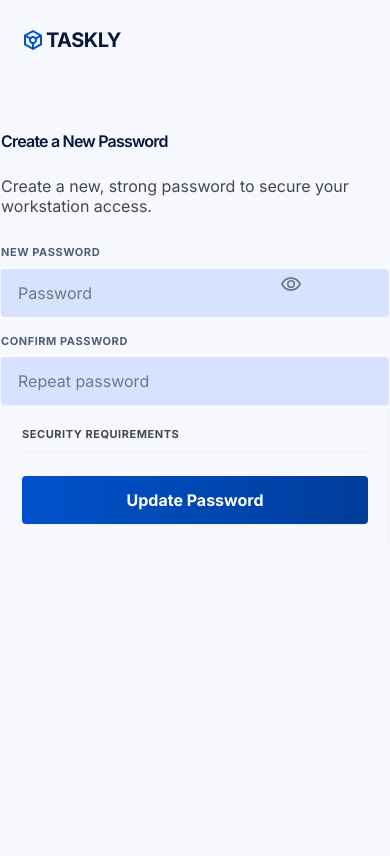
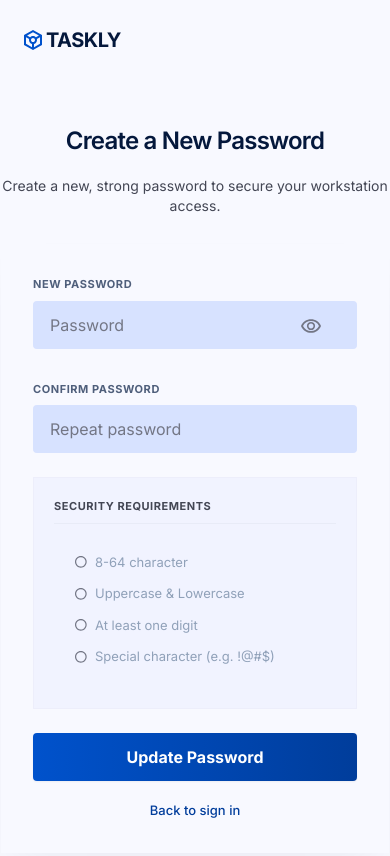
Before and after one commit to AyaHassan55/taskly, a React (Vite) app: page /reset-password in a window 390 px wide. Shown: the top 856 px of the page. Built offline with nearby package versions, Linux system fonts and the light colour scheme.

Commit message:
fix(ui):Edit spaces and responsive ui in Reset password page

```diff
--- a/src/pages/Reset_Password.tsx
+++ b/src/pages/Reset_Password.tsx
@@ -34,14 +34,14 @@ const Reset_Password = ({ }: IProps) => {
     const password = watch('password', "");
     const passwordChecks = {
         length: password.length >= 8 && password.length < 64,
-        uppercase: /[A-Z]/.test(password) ,
-        lowercase :/[a-z]/.test(password),
+        uppercase: /[A-Z]/.test(password),
+        lowercase: /[a-z]/.test(password),
 
         digit: /\d/.test(password),
         special: /[!@#$%^&*]/.test(password),
     }
     const [searchParam] = useSearchParams();
-    const accessToken=searchParam.get("access_token")
+    const accessToken = searchParam.get("access_token")
 
     // handel submit
     const onSubmit = async (data: ResetPasswordFormData) => {
@@ -76,18 +76,19 @@ const Reset_Password = ({ }: IProps) => {
     };
     return (
         <div className="flex justify-center align-center min-h-screen w-full ">
-            <div className=" md:w-lg flex-col  justify-start border border-transparent rounded-lg md:shadow-[0px_24px_48px_-12px_#041B3C0F] md:p-10">
+            <div className="md:w-lg flex flex-col  justify-start border border-transparent rounded-lg md:shadow-[0px_24px_48px_-12px_#041B3C0F] md:p-10">
                 {/* Header */}
-                <header className="flex flex-col justify-start align-center  mt-10 gap-1.75">
-                    <h1 className="md:text-[32px] font-semibold leading-10 tracking-[-0.8px] ">Create a New Password</h1>
-                    <p className="mt-2 text-[#434654] md:text-[14px] font-normal leading-5 tracking-normal md:pb-[0.75px]">
+                <header className="flex flex-col md:justify-start justify-center align-center  mt-10 gap-1.75">
+                    <h1 className="md:text-[32px] text-[24px] font-semibold leading-10 tracking-[-0.8px] md:text-start text-center ">Create a New Password</h1>
+                    <p className="mt-2 md:text-start text-center text-[#434654] text-[14px] font-normal leading-5  tracking-normal  md:pb-[0.75px]">
                         Create a new, strong password to secure your workstation
                         access.
                     </p>
                 </header>
-                <form className="w-full gap-6 mt-7" onSubmit={handleSubmit(onSubmit)}>
+                <form className="w-full gap-6 mt-7   px-8 py-8 md:px-0 md:py-0 relative shadow-[0px_24px_48px_-12px_#041B3C0F] md:shadow-none " onSubmit={handleSubmit(onSubmit)}>
+                    <div className="flex flex-col gap-6">
                         {/* create new pass */}
-                    <div className="flex flex-col gap-2 w-full md:h-23.25 pb-2 relative">
+                        <div className="flex flex-col gap-2 w-full ">
                             <label htmlFor="password" className='text-slate-700 font-bold text-[11px] tracking-[0.55px] leading-[16.5px] uppercase '>New Password</label>
 
                             <input className="h-12 border border-transparent rounded-sm py-3.5 px-4 bg-(--color-surface-highest)
@@ -108,7 +109,7 @@ const Reset_Password = ({ }: IProps) => {
                                 src={eyeShow}
                                 alt="toggle password"
                                 onClick={() => setShowPassword(!showPassword)}
-                            className="absolute md:left-98 left-70 top-1/2 -translate-y-1/2 cursor-pointer w-5 h-5"
+                                className="absolute md:left-98 left-75 top-[13.5%] md:top-[10%] -translate-y-1/2 cursor-pointer w-5 h-5"
 
                             />
                             {errors.password && <p className=" text-[#C3C6D6] text-[11px] leading-[16.5px] tracking-normal mb-1">{errors.password.message}</p>}
@@ -136,15 +137,17 @@ const Reset_Password = ({ }: IProps) => {
                                 </p>
                             )}
                         </div>
+                    </div>
 
                     {/* password instructions */}
-                    <div className="border border-[#C3C6D61A] p-5  gap-4  ">
+                    <div className="border border-[#C3C6D61A] p-5  gap-6 md:bg-transparent bg-[#F1F3FF] md:mt-0 mt-6 ">
                         {/*------------ title--------------- */}
                         <div className="border-b border-b-[#C3C6D633]  pb-2">
                             <p className="text-[#434654] font-bold text-[11px] leading-[16.5px] tracking-[0.55px] uppercase   ">Security Requirements</p>
                         </div>
                         {/* ------instructions ---------------- */}
-                        <div className="md:grid md:grid-cols-2 grid-cols-1 hidden mt-2  rounded-lg p-4">
+                                {/* desktop */}
+                        <div className="hidden md:grid md:grid-cols-2 grid-cols-1  mt-2  rounded-lg p-4">
                             <div className="flex items-center gap-2">
                                 <span>
                                     <img
@@ -157,7 +160,7 @@ const Reset_Password = ({ }: IProps) => {
                                     />
                                 </span>
 
-                                <p className={`font-normal text-[13px] leading-[19.5px] tracking-normal ${passwordChecks.length? "text-[#041B3C]":"text-slate-400"}`}>
+                                <p className={`font-normal text-[13px] leading-[19.5px] tracking-normal ${passwordChecks.length ? "text-[#041B3C]" : "text-slate-400"}`}>
                                     8-64 characters
                                 </p>
                             </div>
@@ -174,7 +177,7 @@ const Reset_Password = ({ }: IProps) => {
                                     />
                                 </span>
 
-                                <p className={`font-normal text-[13px] leading-[19.5px] tracking-normal ${passwordChecks.uppercase? "text-[#041B3C]":"text-slate-400"}`}>
+                                <p className={`font-normal text-[13px] leading-[19.5px] tracking-normal ${passwordChecks.uppercase ? "text-[#041B3C]" : "text-slate-400"}`}>
                                     Uppercase letter
                                 </p>
                             </div>
@@ -190,7 +193,7 @@ const Reset_Password = ({ }: IProps) => {
                                     />
                                 </span>
 
-                                <p className={`font-normal text-[13px] leading-[19.5px] tracking-normal ${passwordChecks.lowercase? "text-[#041B3C]":"text-slate-400"}`}>
+                                <p className={`font-normal text-[13px] leading-[19.5px] tracking-normal ${passwordChecks.lowercase ? "text-[#041B3C]" : "text-slate-400"}`}>
                                     Lowercase letter
                                 </p>
                             </div>
@@ -206,7 +209,7 @@ const Reset_Password = ({ }: IProps) => {
                                     />
                                 </span>
 
-                                <p className={`font-normal text-[13px] leading-[19.5px] tracking-normal ${passwordChecks.digit? "text-[#041B3C]":"text-slate-400"}`}>
+                                <p className={`font-normal text-[13px] leading-[19.5px] tracking-normal ${passwordChecks.digit ? "text-[#041B3C]" : "text-slate-400"}`}>
                                     One Digit
                                 </p>
                             </div>
@@ -221,12 +224,64 @@ const Reset_Password = ({ }: IProps) => {
                                     />
                                 </span>
 
-                                <p className={`font-normal text-[13px] leading-[19.5px] tracking-normal ${passwordChecks.special? "text-[#041B3C]":"text-slate-400"}`} >
+                                <p className={`font-normal text-[13px] leading-[19.5px] tracking-normal ${passwordChecks.special ? "text-[#041B3C]" : "text-slate-400"}`} >
                                     Special character
                                 </p>
                             </div>
                         </div>
+                                {/* mobile */}
+                        <div className="md:hidden flex flex-col gap-3 mt-2 p-5 text-start border border-transparent rounded-sm ">
+                            <div className="flex items-center gap-2">
+                                <img
+                                    src={passwordChecks.length ? iconSelect : iconEmptyCheck}
+                                    alt=""
+                                />
+                                <p className={`font-normal text-[13px] leading-[19.5px] tracking-normal  ${passwordChecks.length ? "text-[#041B3C] " : "text-slate-400"}` } >
+                                    8-64 character</p>
 
+
+
+                            </div>
+
+                            <div className="flex items-center gap-2">
+                                <img
+                                    src={
+                                        passwordChecks.uppercase && passwordChecks.lowercase
+                                            ? iconSelect
+                                            : iconEmptyCheck
+                                    }
+                                    alt=""
+                                />
+                                <p
+                                    className={`font-normal text-[13px] leading-[19.5px] tracking-normal  ${passwordChecks.lowercase && passwordChecks.uppercase ? "text-[#041B3C] " : "text-slate-400"}` }
+                                >
+                                    Uppercase & Lowercase
+                                </p>
+                            </div>
+
+                            <div className="flex items-center gap-2">
+                                <img
+                                    src={passwordChecks.digit ? iconSelect : iconEmptyCheck}
+                                    alt=""
+                                />
+                                <p className={`font-normal text-[13px] leading-[19.5px] tracking-normal  ${passwordChecks.digit ? "text-[#041B3C] " : "text-slate-400"}` }>
+                                    At least one digit
+                                </p>
+                            </div>
+
+                            <div className="flex items-center gap-2">
+                                <img
+                                    src={passwordChecks.special ? iconSelect : iconEmptyCheck}
+                                    alt=""
+                                />
+                                <p className={`font-normal text-[13px] leading-[19.5px] tracking-normal  ${passwordChecks.special ? "text-[#041B3C] " : "text-slate-400"}` }>
+                                    Special character (e.g. !@#$)
+                                </p>
+                            </div>
+
+
+                        </div>
+                    </div>
                         {/*------- update pass button---------------- */}
                     <button className="w-full h-12 flex items-center justify-center cursor-pointer bg-linear-to-r
                         from-[#0052CC] to-[#003D9B] rounded-sm text-white font-bold text-[16px] leading-[100%] tracking-normal mt-6
@@ -237,6 +292,9 @@ const Reset_Password = ({ }: IProps) => {
                                 "Update Password"
                             )}
                     </button>
+                        {/* back to login link */}
+                    <div className="flex items-center justify-center h-5 mt-5">
+                            <a href="/login" className="text-[#003D9B] font-medium text-[13px] leading-[19.5px] tracking-normal ">Back to sign in</a>
                     </div>
 
                 </form>
```
Lines whose indentation alone changed are shown as unchanged.
